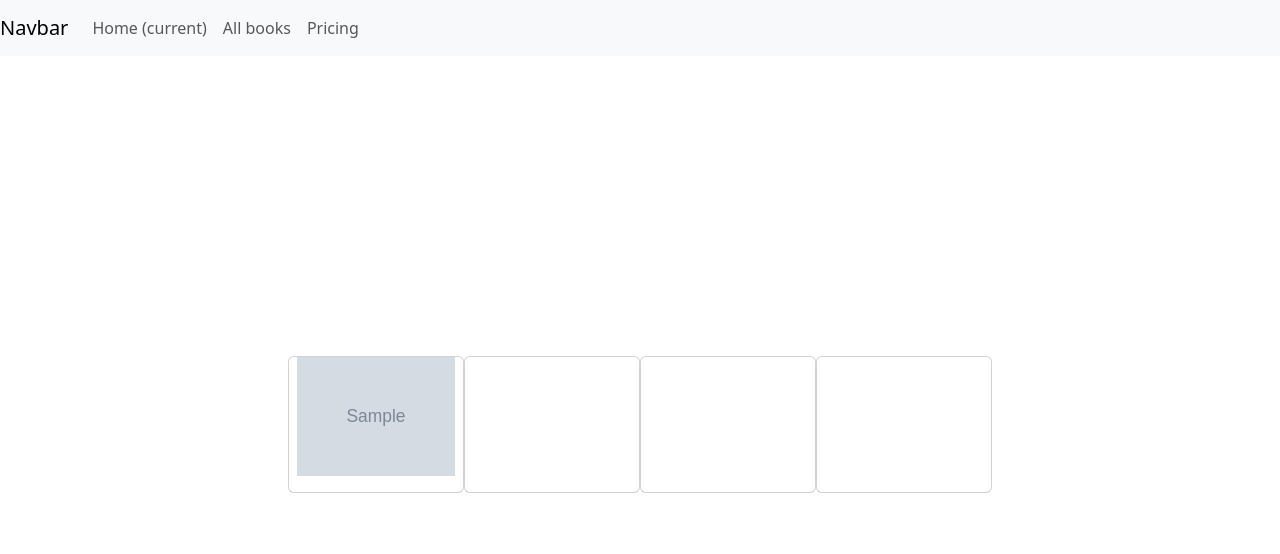
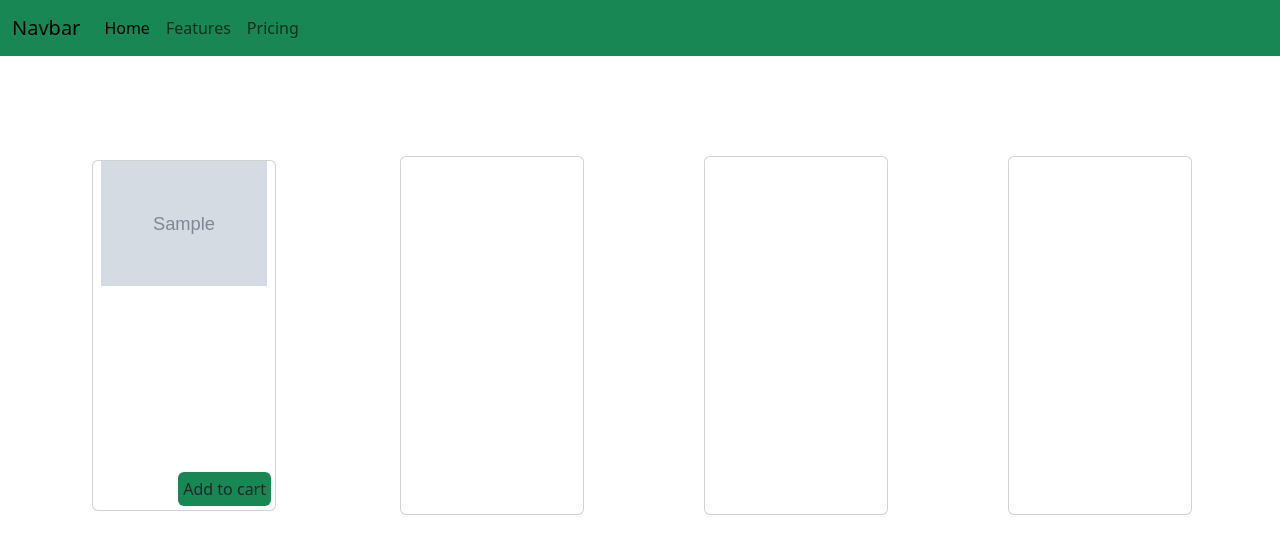
Before and after one commit to loomedai/bootsncats, a PHP site: page / in a window 1280 px wide. Shown: the top 554 px of the page. Run offline with PHP 8.4, Linux system fonts and the light colour scheme; tables that the repository leaves empty or names only in its code hold one stand-in row (values such as "Sample post"); grey boxes marked "Sample" are stand-in pictures; data that the repository does not hold is empty.

Commit message:
some styling added to index

```diff
--- a/index.php
+++ b/index.php
@@ -17,48 +17,52 @@ $books = $bookshop->getBooks(); // Call the getBooks() method to retrieve data
     <title>Document</title>
 </head>
 <body>
-<nav class="navbar navbar-expand-lg navbar-light bg-light">
+<nav class="navbar navbar-expand-lg bg-success text-white">
+    <div class="container-fluid">
         <a class="navbar-brand" href="#">Navbar</a>
-    <button class="navbar-toggler" type="button" data-toggle="collapse" data-target="#navbarNav" aria-controls="navbarNav" aria-expanded="false" aria-label="Toggle navigation">
+        <button class="navbar-toggler" type="button" data-bs-toggle="collapse" data-bs-target="#navbarNav" aria-controls="navbarNav" aria-expanded="false" aria-label="Toggle navigation">
             <span class="navbar-toggler-icon"></span>
         </button>
         <div class="collapse navbar-collapse" id="navbarNav">
             <ul class="navbar-nav">
-            <li class="nav-item active">
-                <a class="nav-link" href="#">Home <span class="sr-only">(current)</span></a>
+                <li class="nav-item">
+                    <a class="nav-link active" aria-current="page" href="#">Home</a>
                 </li>
                 <li class="nav-item">
-                <a class="nav-link" href="#">All books</a>
+                    <a class="nav-link" href="#">Features</a>
                 </li>
                 <li class="nav-item">
                     <a class="nav-link" href="#">Pricing</a>
                 </li>
-
             </ul>
+        </div>
     </div>
 </nav>
 
-<div class="book-container" style="margin-outside: 300px">
+<div class="book-container">
     <?php $i = 0; ?>
     <?php foreach ($books as $book): ?>
-    <?php if($i % 4 == 0): ?>
+    <?php if($i % 5== 0): ?>
     <?php if($i != 0): ?>
 </div>
 <?php endif; ?>
-<div class="row mt-3" >
+<div class="row justify-content-between" >
     <?php endif; ?>
-    <div class="card col-sm-3 px-2">
+    <div class="card col-sm-2 px-2 m-1">
         <img src="<?php echo $book['imgPath']; ?>" alt="">
-        <div class="">
+        <div class="book-info" style="height: 14em;">
             <h5 class="bookTitle"><?php echo $book['Title']; ?></h5>
-            <p class="bookDesc"><?php echo $book['Description']; ?></p>
-            <p class="bookPrice"><?php echo $book['Price']; ?></p>
+            <p class="bookDesc h-50 overflow-hidden"><?php echo $book['Description']; ?></p>
+           <div class="buy d-flex justify-content-between">
+               <p class="bookPrice position-absolute bottom-0 start-0 p-1 m-1"><?php echo $book['Price']; ?></p>
+               <a href="" class="btn position-absolute bottom-0 end-0 bg-success p-1 m-1">Add to cart</a>
+           </div>
         </div>
     </div>
     <?php $i++; ?>
     <?php endforeach; ?>
-    <?php if($i % 4 != 0): ?>
-        <?php echo str_repeat('<div class="card col-sm-3"></div>', 4 - ($i % 4)); ?>
+    <?php if($i % 5 != 0): ?>
+        <?php echo str_repeat('<div class="card col-sm-2"></div>', 4 - ($i % 4)); ?>
     <?php endif; ?>
 </div>
 </div>
--- a/src/css/style.css
+++ b/src/css/style.css
@@ -1,5 +1,14 @@
 .test{
     color: red;
+}
+
+p{
+    margin:0;
+}
+
+.btn{
+    margin:0;
+    padding: 0;
 }
 
 .microMessage{
@@ -14,7 +23,7 @@
 }
 
 .book-container{
-    margin:300px;
+    margin:100px;
 }
 
 .bookPanel{
@@ -55,5 +64,4 @@ admin-product-form-container .centered{
     display: flex;
     align-items:center ;
     justify-content: center;
-    min
 }
```
Lines whose indentation alone changed are shown as unchanged.
